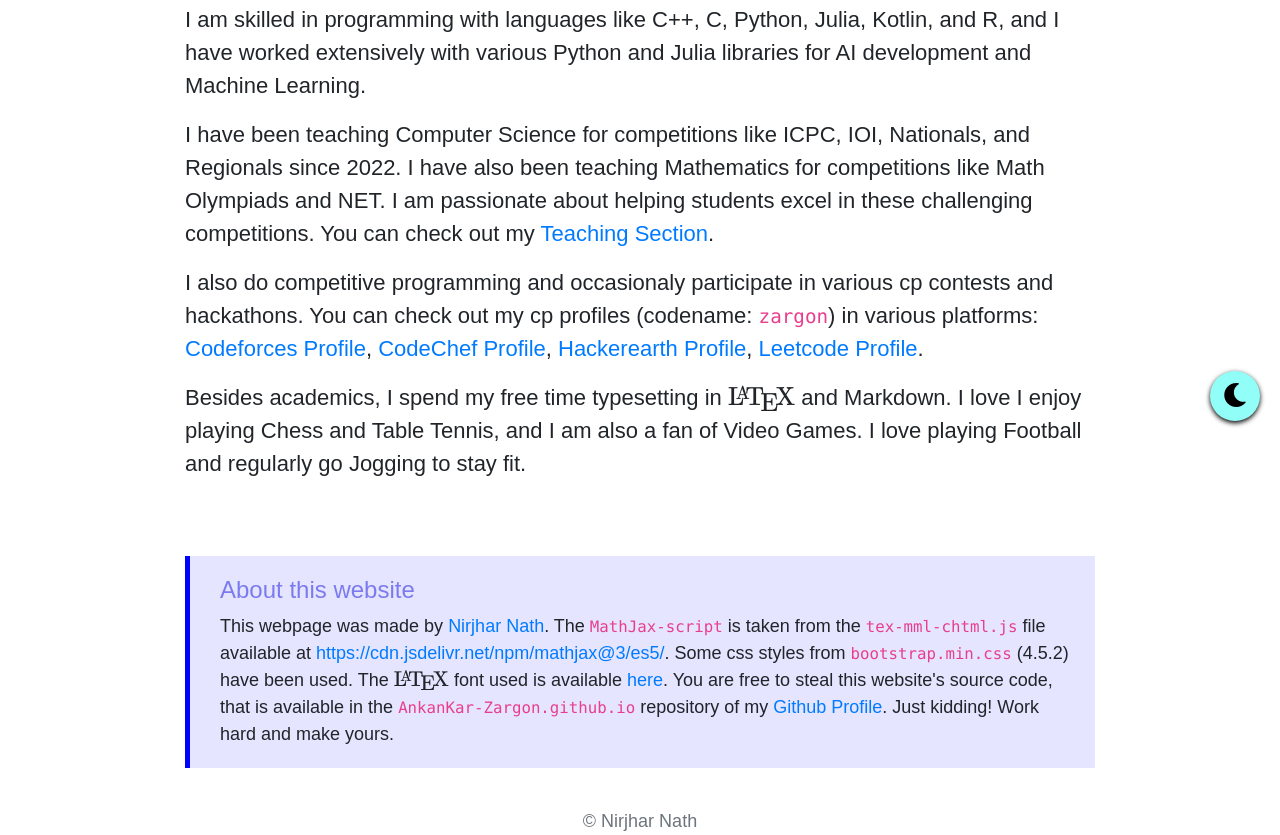
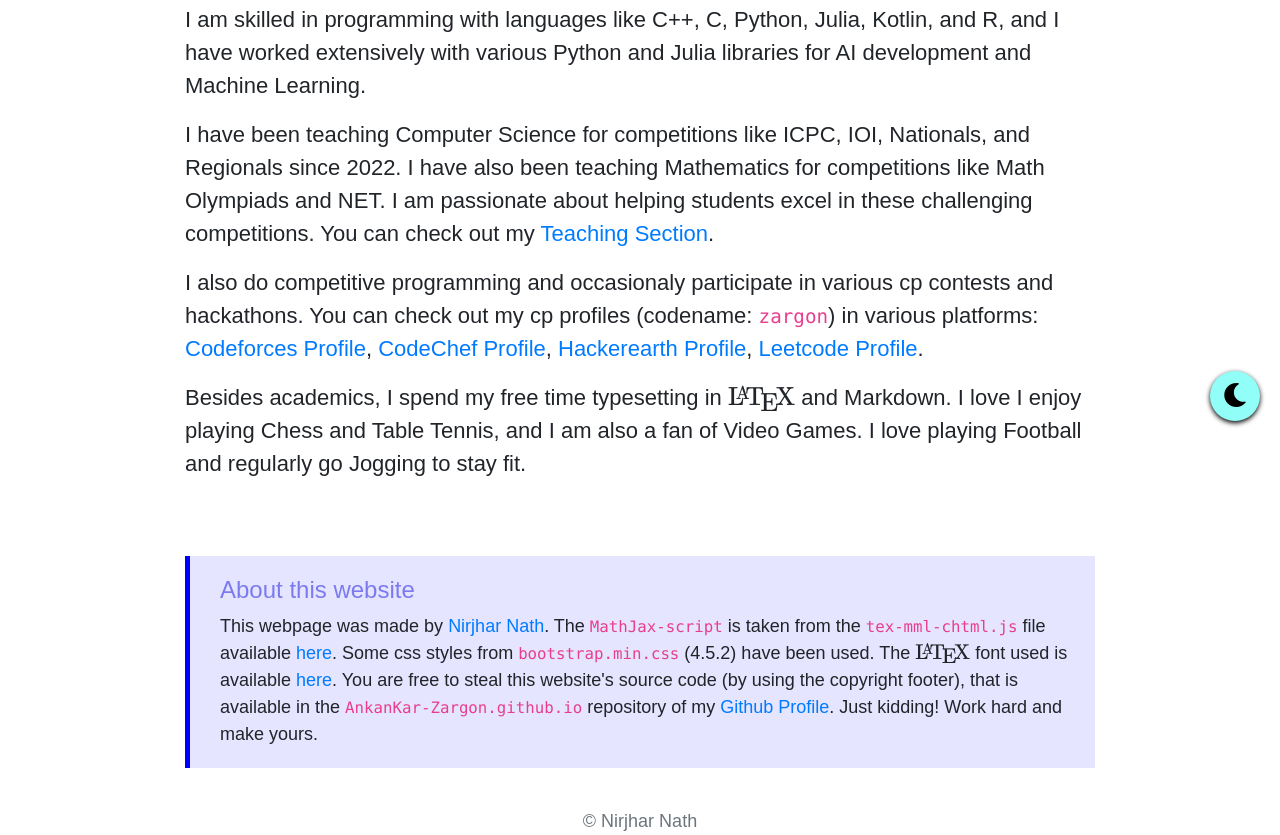
Before and after one commit to AnkanKar-Zargon/AnkanKar-Zargon.github.io, a plain HTML site: page index.html in a window 1280 px wide. Shown: the part 359-1194 px from the top of the page. Drawn offline with nearby package versions, Linux system fonts and the light colour scheme; a web font is replaced by a local one.

Commit message:
updated about this site

```diff
--- a/index.html
+++ b/index.html
@@ -58,7 +58,7 @@
     <div class="about-site">
       <div class="about-site-content">
         <h4 class="blue-text">About this website</h4>
-        <p>This webpage was made by <a href="https://combinoob.github.io" target="_blank">Nirjhar Nath</a>. The <code>MathJax-script</code> is taken from the <code>tex-mml-chtml.js</code> file available at <a href="https://cdn.jsdelivr.net/npm/mathjax@3/es5/">https://cdn.jsdelivr.net/npm/mathjax@3/es5/</a>. Some css styles from <code>bootstrap.min.css</code> (4.5.2) have been used. The \( \mathrm{\LaTeX} \) font used is available <a href="https://cdnjs.cloudflare.com/ajax/libs/font-awesome/5.15.4/css/all.min.css" target="_blank">here</a>. You are free to steal this website's source code, that is available in the <code>AnkanKar-Zargon.github.io</code> repository of my <a href="https://github.com/AnkanKar-Zargon/" target="_blank">Github Profile</a>. Just kidding! Work hard and make yours. </p>
+        <p>This webpage was made by <a href="https://combinoob.github.io" target="_blank">Nirjhar Nath</a>. The <code>MathJax-script</code> is taken from the <code>tex-mml-chtml.js</code> file available <a href="https://cdn.jsdelivr.net/npm/mathjax@3/es5/">here</a>. Some css styles from <code>bootstrap.min.css</code> (4.5.2) have been used. The \( \mathrm{\LaTeX} \) font used is available <a href="https://cdnjs.cloudflare.com/ajax/libs/font-awesome/5.15.4/css/all.min.css" target="_blank">here</a>. You are free to steal this website's source code (by using the copyright footer), that is available in the <code>AnkanKar-Zargon.github.io</code> repository of my <a href="https://github.com/AnkanKar-Zargon/" target="_blank">Github Profile</a>. Just kidding! Work hard and make yours. </p>
       </div>
     </div>
   </div>
```
